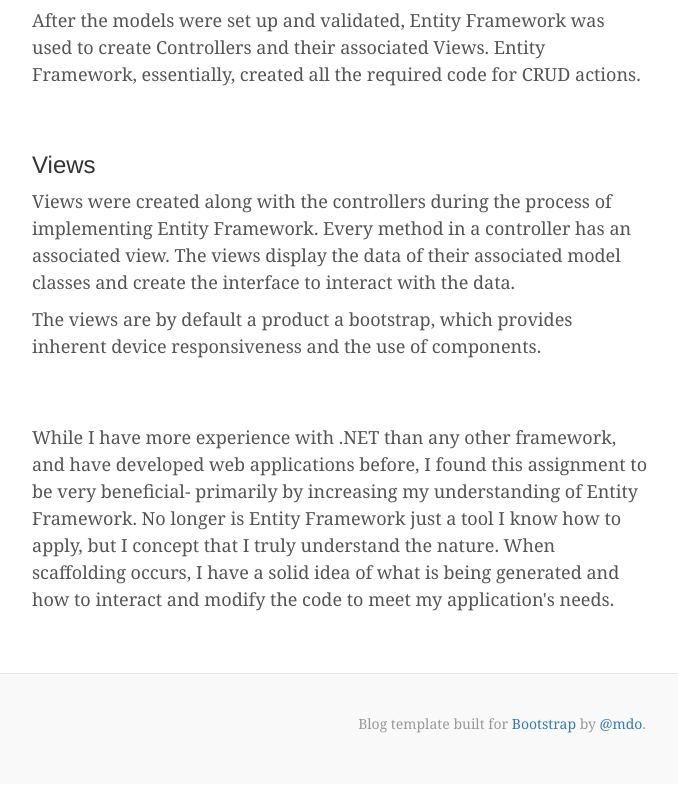
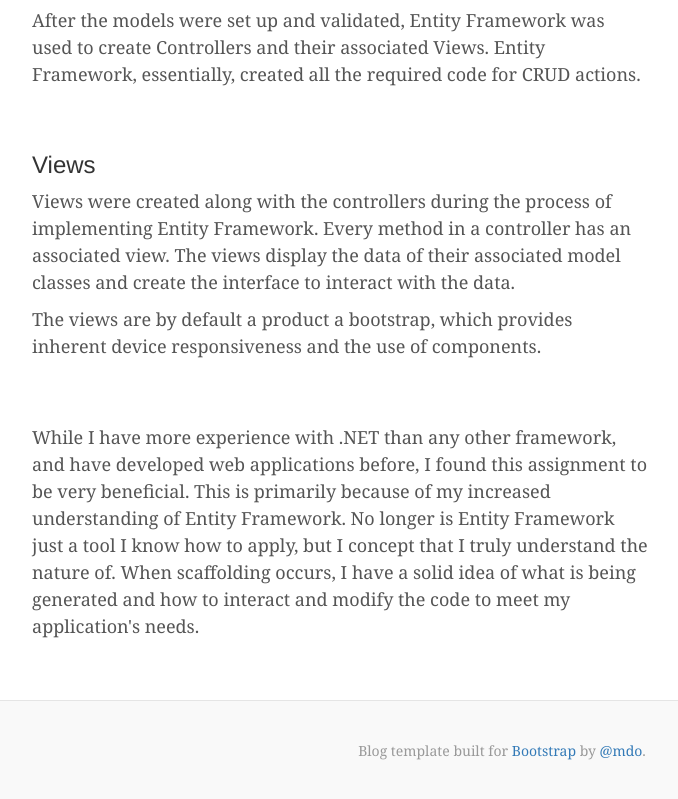
Before and after one commit to CodyAlanSanders/codyalansanders.github.io, a plain HTML site: page MVCAssignment.html in a window 1280 px wide. Shown: the part 787-1586 px from the top of the page, without its empty margins (138-816 px from the left). Drawn offline with nearby package versions, Linux system fonts and the light colour scheme; files that its build step writes are made by us from their sources; a script that the page names is missing.

Commit message:
Fixed Typos
/MVCAssignment

```diff
--- a/MVCAssignment.html
+++ b/MVCAssignment.html
@@ -71,7 +71,7 @@
 				<p>The views are by default a product a bootstrap, which provides inherent device responsiveness and the use of components.</p>
 			<br/>
 			<br/>
-			<p>While I have more experience with .NET than any other framework, and have developed web applications before, I found this assignment to be very beneficial- primarily by increasing my understanding of Entity Framework. No longer is Entity Framework just a tool I know how to apply, but I concept that I truly understand the nature. When scaffolding occurs, I have a solid idea of what is being generated and how to interact and modify the code to meet my application's needs.</p>
+			<p>While I have more experience with .NET than any other framework, and have developed web applications before, I found this assignment to be very beneficial. This is primarily because of my increased understanding of Entity Framework. No longer is Entity Framework just a tool I know how to apply, but I concept that I truly understand the nature of. When scaffolding occurs, I have a solid idea of what is being generated and how to interact and modify the code to meet my application's needs.</p>
 			</div><!-- /.blog-post -->
 
         </div><!-- /.blog-main -->
```
